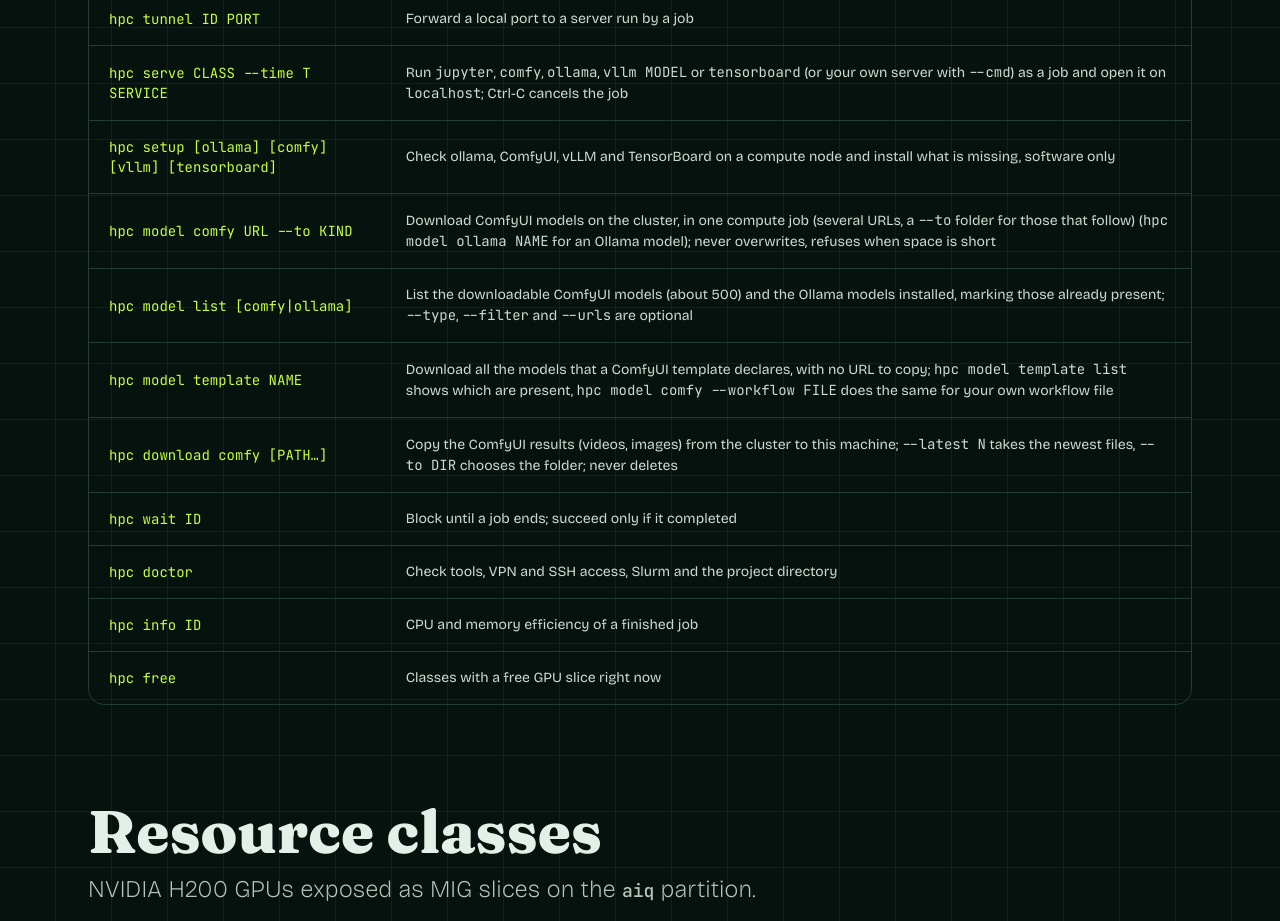
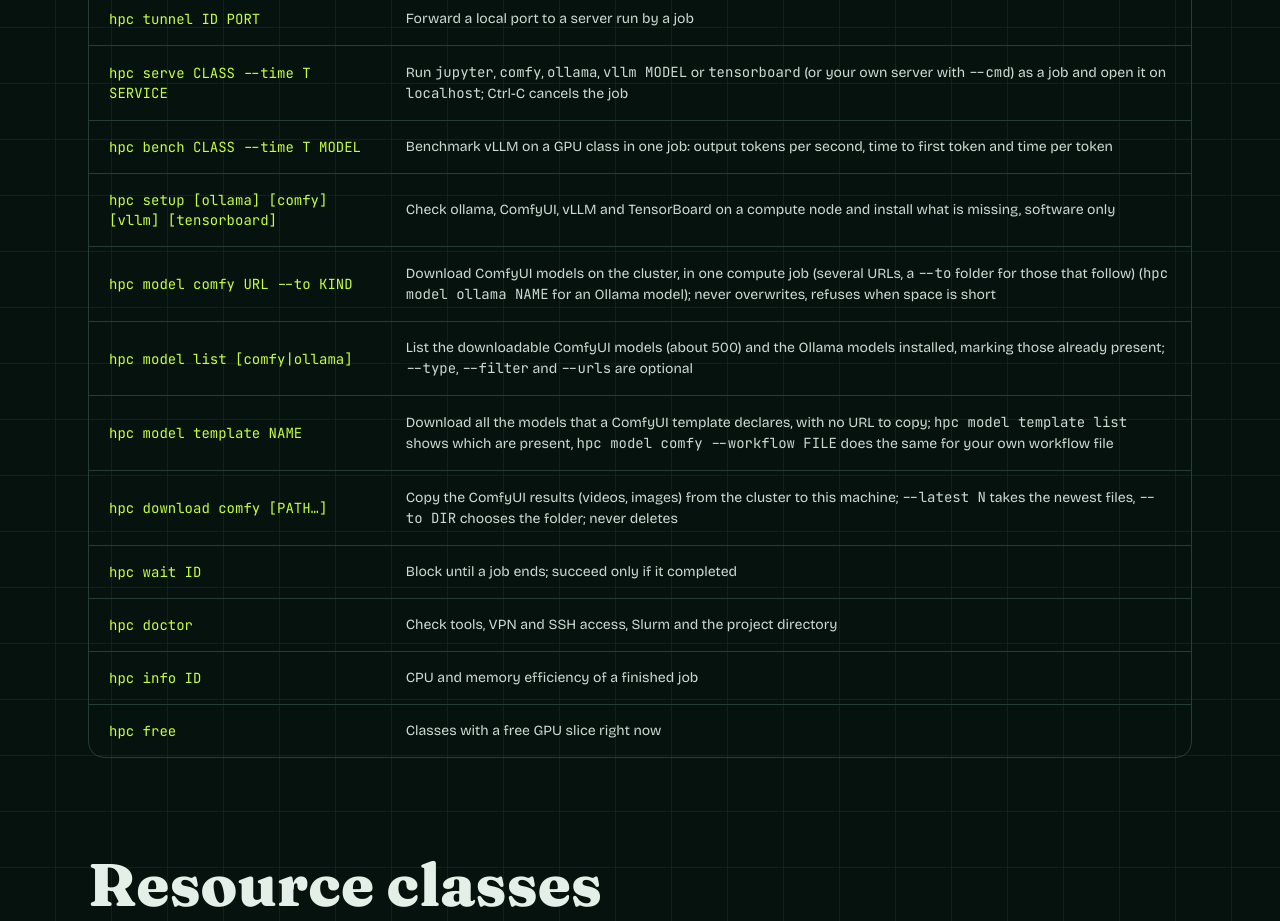
Before and after one commit to paolaguarasci/hpc-unical, a plain HTML site: page docs/index.html in a window 1280 px wide. Shown: the part 2660-3581 px from the top of the page. Drawn offline with nearby package versions, Linux system fonts and the light colour scheme.

Commit message:
feat(bench): add benchmarking functionality for vLLM on GPU classes

```diff
--- a/docs/index.html
+++ b/docs/index.html
@@ -135,6 +135,7 @@ ln -s "$PWD/bin/hpc" ~/.local/bin/hpc</pre>
             <tr><td class="px-5 py-4 font-mono text-accent">hpc shell CLASS --time T</td><td class="px-5 py-4 text-fg/90">Interactive shell on a compute node, with the preset of the class</td></tr>
             <tr><td class="px-5 py-4 font-mono text-accent">hpc tunnel ID PORT</td><td class="px-5 py-4 text-fg/90">Forward a local port to a server run by a job</td></tr>
             <tr><td class="px-5 py-4 font-mono text-accent">hpc serve CLASS --time T SERVICE</td><td class="px-5 py-4 text-fg/90">Run <code class="font-mono">jupyter</code>, <code class="font-mono">comfy</code>, <code class="font-mono">ollama</code>, <code class="font-mono">vllm MODEL</code> or <code class="font-mono">tensorboard</code> (or your own server with <code class="font-mono">--cmd</code>) as a job and open it on <code class="font-mono">localhost</code>; Ctrl-C cancels the job</td></tr>
+            <tr><td class="px-5 py-4 font-mono text-accent">hpc bench CLASS --time T MODEL</td><td class="px-5 py-4 text-fg/90">Benchmark vLLM on a GPU class in one job: output tokens per second, time to first token and time per token</td></tr>
             <tr><td class="px-5 py-4 font-mono text-accent">hpc setup [ollama] [comfy] [vllm] [tensorboard]</td><td class="px-5 py-4 text-fg/90">Check ollama, ComfyUI, vLLM and TensorBoard on a compute node and install what is missing, software only</td></tr>
             <tr><td class="px-5 py-4 font-mono text-accent">hpc model comfy URL --to KIND</td><td class="px-5 py-4 text-fg/90">Download ComfyUI models on the cluster, in one compute job (several URLs, a <code class="font-mono">--to</code> folder for those that follow) (<code class="font-mono">hpc model ollama NAME</code> for an Ollama model); never overwrites, refuses when space is short</td></tr>
             <tr><td class="px-5 py-4 font-mono text-accent">hpc model list [comfy|ollama]</td><td class="px-5 py-4 text-fg/90">List the downloadable ComfyUI models (about 500) and the Ollama models installed, marking those already present; <code class="font-mono">--type</code>, <code class="font-mono">--filter</code> and <code class="font-mono">--urls</code> are optional</td></tr>
```
Also changed, not shown: 4 other files.
